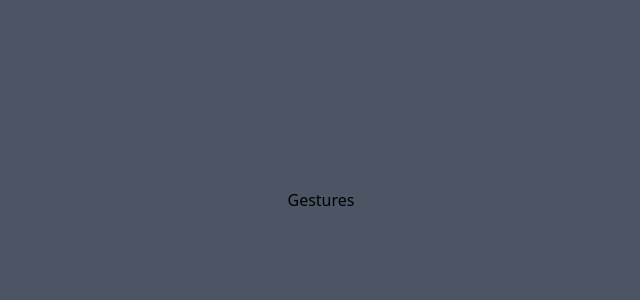
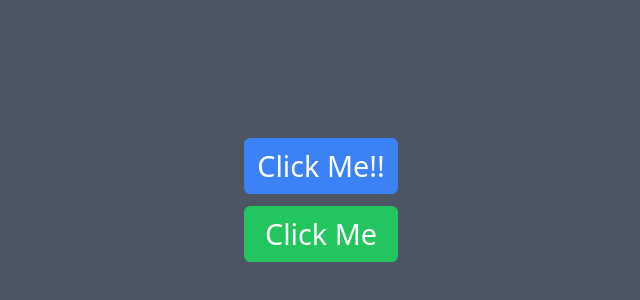
Before and after one commit to gadnaw/Play-with-framer-motion-2, a Next.js app: page / in a window 1280 px wide. Shown: the part 200-500 px from the top of the page, without its empty margins (319-959 px from the left). Built offline with nearby package versions, Linux system fonts and the light colour scheme.

Commit message:
Done with Gestures which animates when we HOVER or TAP

```diff
--- a/app/globals.css
+++ b/app/globals.css
@@ -3,7 +3,7 @@
 @tailwind utilities;
 
 .example-button {
-  background: rgb(86, 1, 245);
+  /* background: rgb(86, 1, 245); */
   color: white;
   font-size: 1.8rem;
   border-radius: 0.4rem;
--- a/app/page.tsx
+++ b/app/page.tsx
@@ -6,7 +6,11 @@ export default function Home() {
   return (
     <main className="relative flex justify-center items-center flex-col overflow-hidden mx-auto sm:px-10 px-5 bg-gray-600">
       <div className="max-w-7xl w-full">
+        {/*  */}
+        {/* DEMO of onMount and onExit Animation */}
         {/* <BasicsOfMotion /> */}
+
+        {/* DEMO OF Animation when something happened */}
         <Gestures />
       </div>
     </main>
--- a/components/framer-motion/BasicsOfMotion.tsx
+++ b/components/framer-motion/BasicsOfMotion.tsx
@@ -10,7 +10,7 @@ const BasicsOfMotion = () => {
     <div className="grid place-content-center h-screen gap-3">
       <motion.button
         onClick={() => setIsVisible(!isVisible)}
-        className="example-button absolute top-4 left-1/2 transform -translate-x-1/2"
+        className="example-button absolute top-4 left-1/2 transform -translate-x-1/2 bg-blue-500"
         layout
       >
         Show/Hide
--- a/components/framer-motion/Gestures.tsx
+++ b/components/framer-motion/Gestures.tsx
@@ -1,9 +1,39 @@
-import React from "react";
+"use client";
+import { motion, MotionConfig } from "framer-motion";
 
 // LESSON: demonstrate Animation when SOMETHING HAPPENED
 const Gestures = () => {
   return (
-    <div className="grid place-content-center h-screen gap-3">Gestures</div>
+    <div className="grid place-content-center h-screen gap-3">
+      {/* MotionConfig provides default animation settings for all child components */}
+      <MotionConfig transition={{ duration: 0.15, ease: "backInOut" }}>
+        {/* First animated button */}
+        <motion.button
+          className="example-button bg-blue-500"
+          // Scale up by 15% on hover
+          whileHover={{ scale: 1.15 }}
+          // Scale down and rotate slightly on tap/click
+          whileTap={{ scale: 0.85, rotate: "2.5deg" }}
+          // Individual transition prop is commented out as it's now handled by MotionConfig
+          //   transition={{ duration: 0.15, ease: "backInOut" }}
+        >
+          Click Me!!
+        </motion.button>
+        {/* Second animated button */}
+        <motion.button
+          className="example-button bg-green-500"
+          // Scale up by 5% on hover
+
+          whileHover={{ scale: 1.05 }}
+          // Scale down and rotate slightly in the opposite direction on tap/click
+          whileTap={{ scale: 0.85, rotate: "-2.5deg" }}
+          // Individual transition prop is commented out as it's now handled by MotionConfig
+          //   transition={{ duration: 0.15, ease: "backInOut" }}
+        >
+          Click Me
+        </motion.button>
+      </MotionConfig>
+    </div>
   );
 };
 
```
